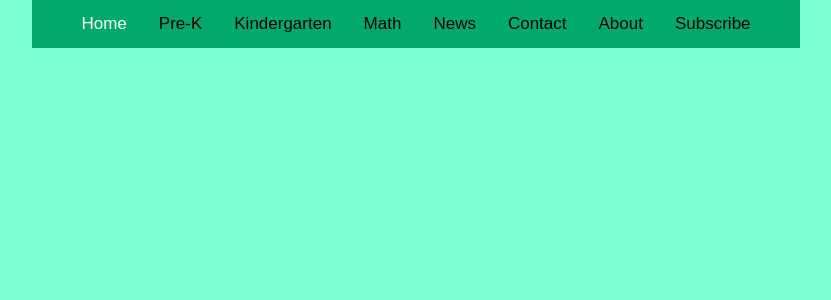
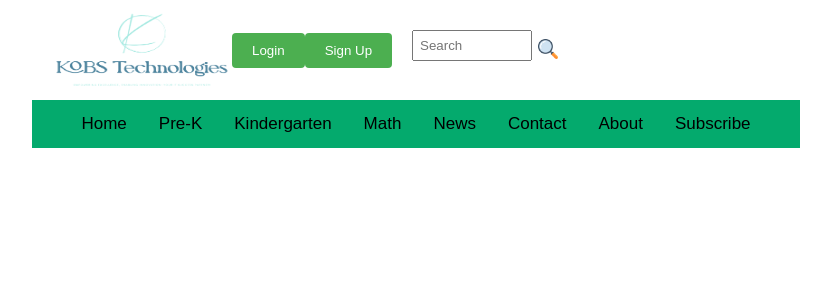
Before and after one commit to kvsravindrareddy/kvs-assessment-ui, a React (Create React App) app: page / in a window 1280 px wide. Shown: the top 300 px of the page, without its empty margins (224-1055 px from the left). Built offline with nearby package versions, Linux system fonts and the light colour scheme.

Commit message:
brand logo changes

```diff
--- a/src/App.js
+++ b/src/App.js
@@ -5,28 +5,84 @@ import AssessmentQuestions from './pages/random/AssessmentQuestions';
 import NumberSequence from './pages/random/NumberSequence';
 import Contactus from './pages/admin/Contactus';
 import Subscribe from './pages/admin/Subscribe';
+import GenerateNumbers from './pages/random/GenerateNumbers';
+import WordProblems from './pages/random/WordProblems';
+import CountingMoney from './pages/random/CountingMoney';
 import './css/mainpage.css';
 
 function App() {
   const [activeSection, setActiveSection] = useState('Home'); // State for active section
+  const [showMathOptions, setShowMathOptions] = useState(false); // State for showing math options
 
   const navigationOptions = ['Home', 'Pre-K', 'Kindergarten', 'Math', 'News', 'Contact', 'About', 'Subscribe']; // Navigation options
+  const mathOptions = ['Random Assessment', 'Generate Numbers', "Word Problems", "Counting Money"]; // Math options
 
   const handleNavigationClick = (option) => {
     setActiveSection(option);
   };
 
+  const toggleMathOptions = () => {
+    setShowMathOptions(!showMathOptions);
+  }
+
+  const renderMathComponent = (option) => {
+    switch (option) {
+      case 'Random Assessment':
+        return <AssessmentQuestions />;
+      case 'Generate Numbers':
+        return <GenerateNumbers />;
+      case 'Word Problems':
+        return <WordProblems />;
+      case 'Counting Money':
+        return <CountingMoney />;
+      default:
+        return null;
+    }
+  }
+
   return (
     <div id="mainpage" className={activeSection === 'Home' ? 'home' : ''}>
+      <div className='header'>
+      <div className='brand-section'>
+        <img src={require('./images/kobstechnologies-color.png')} alt='logo' />
+        <div className='buttons'>
+          <button className='login'>Login</button>
+          <button className='signup'>Sign Up</button>
+        </div>
+        <div className='search'>
+          <input type='text' placeholder='Search' />
+          <button className='search-icon'>
+            <img src={require('./images/search-icon.png')} alt='search' />
+          </button>
+        </div>
+      </div>
+      </div>
       <div className="topnav">
         {navigationOptions.map(option => (
-          <a key={option} className={activeSection === option ? 'active' : ''} onClick={() => handleNavigationClick(option)}>{option}</a>
+          <div key={option} className={activeSection === option ? 'active' : ''}>
+            {option === 'Math' ? (
+              <div className="dropdown" onMouseEnter={toggleMathOptions} onMouseLeave={toggleMathOptions}>
+                <a className="dropbtn">Math</a>
+                {showMathOptions && (
+                  <div className="dropdown-content">
+                    {mathOptions.map(mathOption => (
+                      <a key={mathOption} onClick={() => handleNavigationClick(mathOption)}>
+                        {mathOption}
+                      </a>
+                    ))}
+                  </div>
+                )}
+              </div>
+            ) : (
+              <a onClick={() => handleNavigationClick(option)}>{option}</a>
+            )}
+          </div>
         ))}
       </div>
-      {activeSection === 'Pre-K' && <NumberSequence />} {/* Render NumberSequence component if active section is 'Pre-K' */}
-      {activeSection === 'Math' && <AssessmentQuestions />} {/* Render AssessmentQuestions component if active section is 'Math' */}
-      {activeSection === 'Subscribe' && <Subscribe/>} {/* Render Subscribe component if active section is 'Subscribe' */}
-      {activeSection === 'Contact' && <Contactus />} {/* Render Contactus component if active section is 'Contact' */}
+      {activeSection === 'Pre-K' && <NumberSequence />}
+      {renderMathComponent(activeSection)} {/* Render the selected math component */}
+      {activeSection === 'Subscribe' && <Subscribe />}
+      {activeSection === 'Contact' && <Contactus />}
     </div>
   );
 }
--- a/src/css/styles.css
+++ b/src/css/styles.css
@@ -1,11 +1,68 @@
 /* styles.css */
 .home {
-  background-color: aquamarine;
+  background-color: white;
+}
+
+.header {
+  background-color: white;
+  padding: 10px 20px;
+}
+
+.brand-section {
+  display: flex;
+  align-items: center;
+}
+
+.brand-section img {
+  width: 180px;
+  height: 80px;
+}
+
+.brand-section-buttons {
+  margin-left: auto; /* Push buttons to the right */
+  display: flex; /* Ensure buttons stay in the same line */
+  align-items: center; /* Center buttons vertically */
+}
+
+.brand-section-buttons button {
+  margin-left: 10px; /* Add space between buttons */
+  background-color: transparent;
+  color: white;
+  border: none;
+  cursor: pointer;
+}
+
+.brand-section-buttons button.login:hover,
+.brand-section-buttons button.signup:hover {
+  background-color: #45A049; /* Highlight color on hover */
+}
+
+.search {
+  display: flex;
+  align-items: center;
+  margin-left: 20px;
+}
+
+.search input[type="text"] {
+  padding: 6px;
+  width: 120px; /* Adjust the width as needed */
+}
+
+.search button.search-icon {
+  padding: 6px;
+  background-color: transparent;
+  border: none;
+  cursor: pointer;
+}
+
+.search button.search-icon img {
+  width: 20px;
+  height: 20px;
 }
 
 body {
   margin: 0;
-  background-color: aquamarine;
+  background-color: white;
   font-family: Arial, sans-serif;
   }
 
@@ -134,8 +191,8 @@ body {
     margin-top: 10px; /* Add margin as needed */
 }
 
-.home {
-  background-color: aquamarine;
+* {
+  box-sizing: border-box;
 }
 
 #mainpage {
@@ -149,11 +206,13 @@ body {
 }
 
 .topnav a {
+  display: block; /* Ensure consistent box model */
   color: black;
   text-align: center;
   padding: 14px 16px;
   text-decoration: none;
   font-size: 17px;
+  background-color: transparent; /* Set background color to transparent */
 }
 
 .topnav a:hover {
@@ -166,7 +225,15 @@ body {
   color: white;
 }
 
-.content {
-  background-color: white;;
-  padding: 20px;
+.dropdown-content {
+  position: absolute;
+  background-color: #f9f9f9;
+  min-width: 100px;
+  box-shadow: 0px 8px 16px 0px rgba(0,0,0,0.2);
+  z-index: 1;
 }
+
+.dropdown {
+  position: relative;
+  display: inline-block;
+}
--- a/src/pages/random/AssessmentQuestions.jsx
+++ b/src/pages/random/AssessmentQuestions.jsx
@@ -11,7 +11,7 @@ const AssessmentQuestions = () => {
     const [selectedType, setSelectedType] = useState('addition');
     const [selectedEmail, setSelectedEmail] = useState(null);
     const [selectedComplexity, setSelectedComplexity] = useState('easy');
-    const [numberOfQuestions, setNumberOfQuestions] = useState(10);
+    const [numberOfQuestions, setNumberOfQuestions] = useState(1);
     const [pdfFileName, setPdfFileName] = useState('');
 
     useEffect(() => {
@@ -22,7 +22,7 @@ const AssessmentQuestions = () => {
 
     const fetchAssessmentQuestions = async () => {
         try {
-        const response = await axios.get(`http://69.127.132.13:9004/allrandoms?userId=${userId}&type=${selectedType}&email=${selectedEmail}&numberOfQuestions=${numberOfQuestions}&complexity=${selectedComplexity}`);
+        const response = await axios.get(`http://localhost:9004/allrandoms?userId=${userId}&type=${selectedType}&email=${selectedEmail}&numberOfQuestions=${numberOfQuestions}&complexity=${selectedComplexity}`);
         const {questions, assessmentId} = response.data;
         if(questions.length > 0) {
         setQuestions(response.data.questions);
@@ -49,7 +49,7 @@ const AssessmentQuestions = () => {
 
     const handleSubmitAnswer = async () => {
         try {
-            const response = await axios.post('http://69.127.132.13:9004/submitrandomquestion', {
+            const response = await axios.post('http://localhost:9004/submitrandomquestion', {
                 userId: userId,
                 email: selectedEmail,
                 assessmentId: assessmentSummary.assessmentId,
@@ -79,7 +79,7 @@ const AssessmentQuestions = () => {
 
     const downloadQuestionsPDF = async () => {
       try {
-          const response = await axios.get(`http://69.127.132.13:9004/pdf/allrandom?userId=${userId}&assessmentId=${assessmentSummary.assessmentId}&type=${selectedType}`, {
+          const response = await axios.get(`http://localhost:9004/pdf/allrandom?userId=${userId}&assessmentId=${assessmentSummary.assessmentId}&type=${selectedType}`, {
               responseType: 'blob',
           });
           const blob = new Blob([response.data], { type: 'application/pdf' });
@@ -182,7 +182,7 @@ const AssessmentQuestions = () => {
                             value={numberOfQuestions}
                             onChange={(e) => setNumberOfQuestions(e.target.value)}
                             >
-                            <option value="10">10</option>
+                            <option value="1">1</option>
                             <option value="25">25</option>
                             <option value="50">50</option>
                             </select>
```
Also changed, not shown: src/images/kobstechnologies-color.png (added), src/images/search-icon.png (added), src/pages/random/CountingMoney.jsx (added), src/pages/random/GenerateNumbers.jsx (added), src/pages/random/WordProblems.jsx (added).
